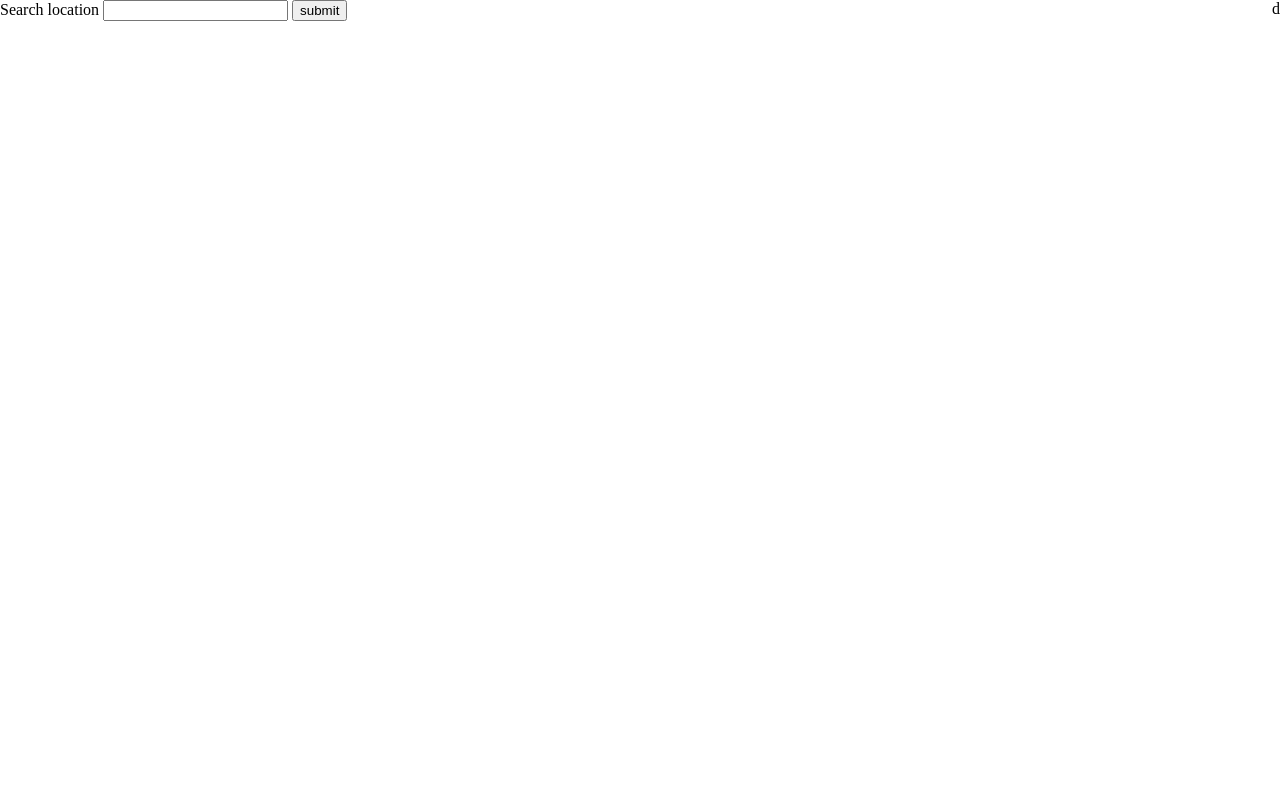
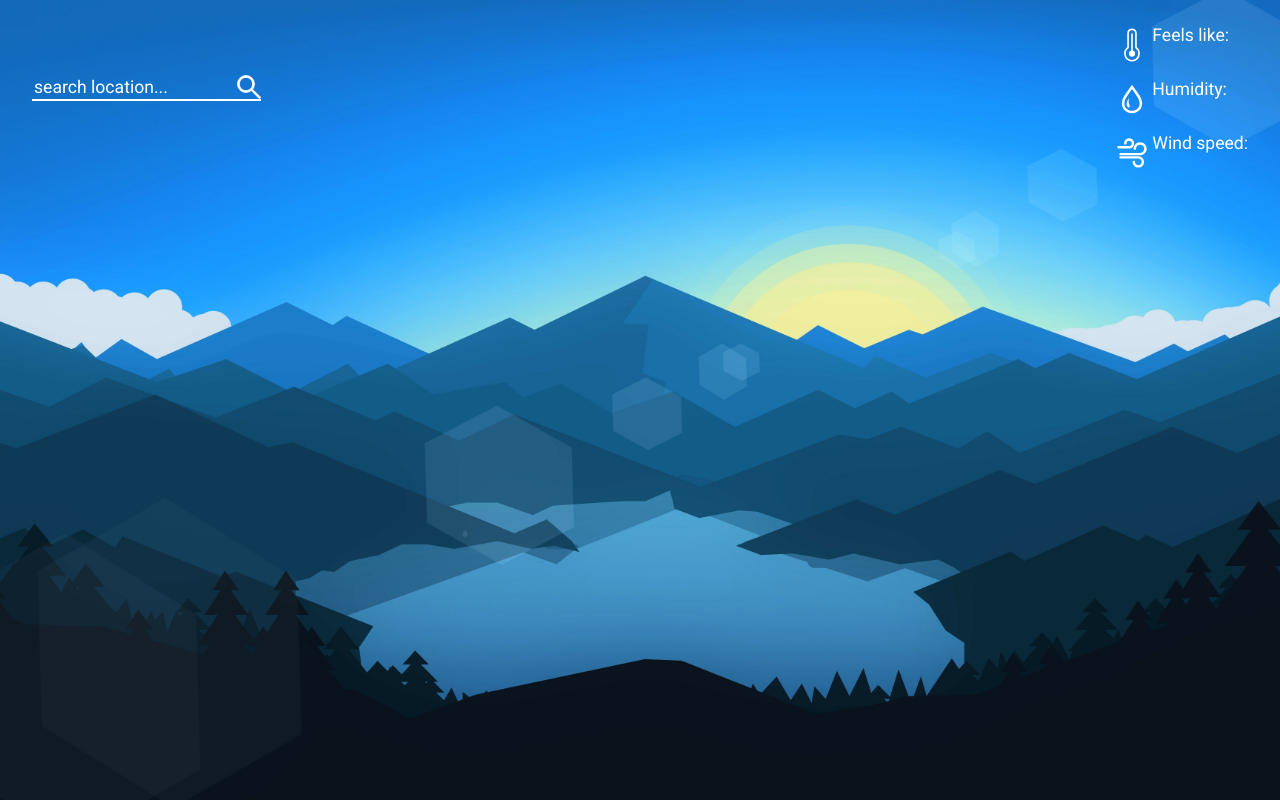
Before and after one commit to Viteail/weather-app, a plain HTML site: page index.html in a window 1280 px wide. Drawn offline with Linux system fonts and the light colour scheme; no server answers.

Commit message:
feat: add styling

```diff
--- a/index.html
+++ b/index.html
@@ -17,15 +17,46 @@
           <div class="temp"></div>
           <div class="img"></div>
           <form>
-            <label for="location">Search location</label>
-            <input id="location" type="text" />
-            <button type="button" id="submit">submit</button>
+            <div class="container-search">
+              <input
+                id="location"
+                type="text"
+                placeholder="search location..."
+                autocomplete="off"
+              />
+              <button type="button" id="submit">
+                <img class="search-icon" src="styles/icons/search.svg" />
+              </button>
+            </div>
           </form>
         </div>
         <div class="wrapper">
-          <div class="feels-temp">d</div>
-          <div class="humidity"></div>
-          <div class="wind-speed"></div>
+          <div class="wrapper-feels-temp">
+            <div class="wrapper-temp-img">
+              <img class="temp-icon" src="styles/icons/temp.svg" alt="temp" />
+            </div>
+            <div class="feels-temp">
+              Feels like: <span id="feels-temp"></span>
+            </div>
+          </div>
+          <div class="wrapper-humidity">
+            <div class="wrapper-humidity-img">
+              <img
+                class="humidity-icon"
+                src="styles/icons/water-drop.svg"
+                alt="water drop"
+              />
+            </div>
+            <div class="humidity">Humidity: <span id="humidity"></span></div>
+          </div>
+          <div class="wrapper-wind-speed">
+            <div class="wrapper-wind-img">
+              <img class="wind-icon" src="styles/icons/wind.svg" alt="wind" />
+            </div>
+            <div class="wind-speed">
+              Wind speed: <span id="wind-speed"></span>
+            </div>
+          </div>
         </div>
       </div>
     </div>
--- a/main.js
+++ b/main.js
@@ -1 +1 @@
-(()=>{const e=async e=>{try{const t=await fetch(`https://api.openweathermap.org/data/2.5/weather?q=${e}&APPID=ae1abda2439bece21312504ac8a5fba7`),o=await t.json(),n=document.querySelector(".weather"),a=document.querySelector(".location"),c=document.querySelector(".date"),r=document.querySelector(".temp"),d=(document.querySelector(".img"),document.querySelector(".feels-temp")),i=document.querySelector(".humidity"),m=document.querySelector(".wind-speed"),l={temp:Math.floor(o.main.temp-273.15),humidity:o.main.humidity,feels_like:Math.floor(o.main.feels_like-273.15),weather:o.weather[0].description,name:o.name,wind_speed:o.wind.speed};n.textContent=l.weather,a.textContent=l.name,c.textContent=new Date,r.textContent=l.temp+"°C",d.textContent=l.feels_like+"°C",i.textContent=l.humidity+"%",m.textContent=l.wind_speed+"m/s",console.log(o)}catch(e){console.log(e)}};e("Moldova"),(()=>{const t=document.querySelector("#location");document.querySelector("#submit").addEventListener("click",(()=>e(t.value)))})()})();
+(()=>{const e=async e=>{try{const o=await fetch(`https://api.openweathermap.org/data/2.5/weather?q=${e}&APPID=ae1abda2439bece21312504ac8a5fba7`),n=await o.json();document.querySelector("#wrapper").style.animation="fadein 2s";const a=document.querySelector(".weather"),c=document.querySelector(".location"),r=document.querySelector(".date"),i=document.querySelector(".temp"),l=(document.querySelector(".img"),document.querySelector("#feels-temp")),d=document.querySelector("#humidity"),m=document.querySelector("#wind-speed"),u={temp:Math.floor(n.main.temp-273.15),humidity:n.main.humidity,feels_like:Math.floor(n.main.feels_like-273.15),weather:n.weather[0].description,name:n.name,wind_speed:n.wind.speed},s=t(u.weather);a.textContent=s,c.textContent=u.name,r.textContent=(new Date).toISOString().slice(0,10),i.textContent=`${u.temp}°C`,l.textContent=`${u.feels_like}°C`,d.textContent=`${u.humidity}%`,m.textContent=`${u.wind_speed}m/s`,console.log(n)}catch(e){alert("location not found")}},t=e=>e.charAt(0).toUpperCase()+e.slice(1);e("Moldova"),(()=>{const t=document.querySelector("#location"),o=document.querySelector("#submit"),n=document.querySelector("#wrapper");o.addEventListener("click",(()=>{n.style.animation="",e(t.value)}))})()})();
--- a/styles/style.css
+++ b/styles/style.css
@@ -1,19 +1,133 @@
+@import url('https://fonts.googleapis.com/css2?family=Roboto&display=swap');
+
 *,
 *::after,
 *::before {
   box-sizing: border-box;
 }
 
+:root {
+  --white-color: rgb(255, 255, 255);
+}
+
 body {
+  font-family: 'Roboto', sans-serif;
   margin: 0;
   min-height: 100vh;
+  background: url(images/weather.jpg);
+  background-repeat: no-repeat;
+  background-size: cover;
+  background-position: center;
 }
 
 #wrapper {
+  display: flex;
+  justify-content: center;
   min-height: 100vh;
 }
 
 .container {
   display: flex;
   justify-content: space-between;
+  align-items: flex-start;
+  width: 95%;
+  max-width: 1900px;
 }
+
+.wrapper {
+  display: flex;
+  flex-direction: column;
+  gap: 10px;
+  margin-top: 25px;
+  color: var(--white-color);
+}
+
+.weather {
+  font-size: 2rem;
+}
+
+.location {
+  font-size: 1.2rem;
+}
+
+.temp {
+  font-size: 3rem;
+  font-weight: bold;
+}
+
+input {
+  font-family: 'Roboto', sans-serif;
+  font-size: 1.1rem;
+  border: 0px;
+  color: var(--white-color);
+  background: transparent;
+}
+
+input::placeholder {
+  color: var(--white-color);
+}
+
+.search-icon {
+  width: inherit;
+}
+
+textarea:focus,
+input:focus {
+  outline: none;
+}
+
+#submit {
+  display: flex;
+  justify-content: center;
+  align-items: center;
+  cursor: pointer;
+  width: 24px;
+  height: 24px;
+  border: none;
+  background-color: transparent;
+}
+
+.container-search {
+  display: flex;
+  box-shadow: 0px 2px var(--white-color);
+}
+
+.weather {
+  font-weight: bold;
+}
+
+.feels-temp,
+.humidity,
+.wind-speed {
+  display: flex;
+  flex-direction: column;
+  font-size: 1.1rem;
+}
+
+#feels-temp,
+#humidity,
+#wind-speed {
+  font-size: 1.3rem;
+  font-weight: bold;
+}
+
+.wrapper-feels-temp,
+.wrapper-humidity,
+.wrapper-wind-speed {
+  display: flex;
+}
+
+.temp-icon,
+.humidity-icon,
+.wind-icon {
+  width: 40px;
+}
+
+@keyframes fadein {
+  from {
+    opacity: 0;
+  }
+  to {
+    opacity: 1;
+  }
+}
```
Also changed, not shown: styles/icons/search.svg (added), styles/icons/temp.svg (added), styles/icons/water-drop.svg (added), styles/icons/wind.svg (added), styles/images/weather.jpg (added).
